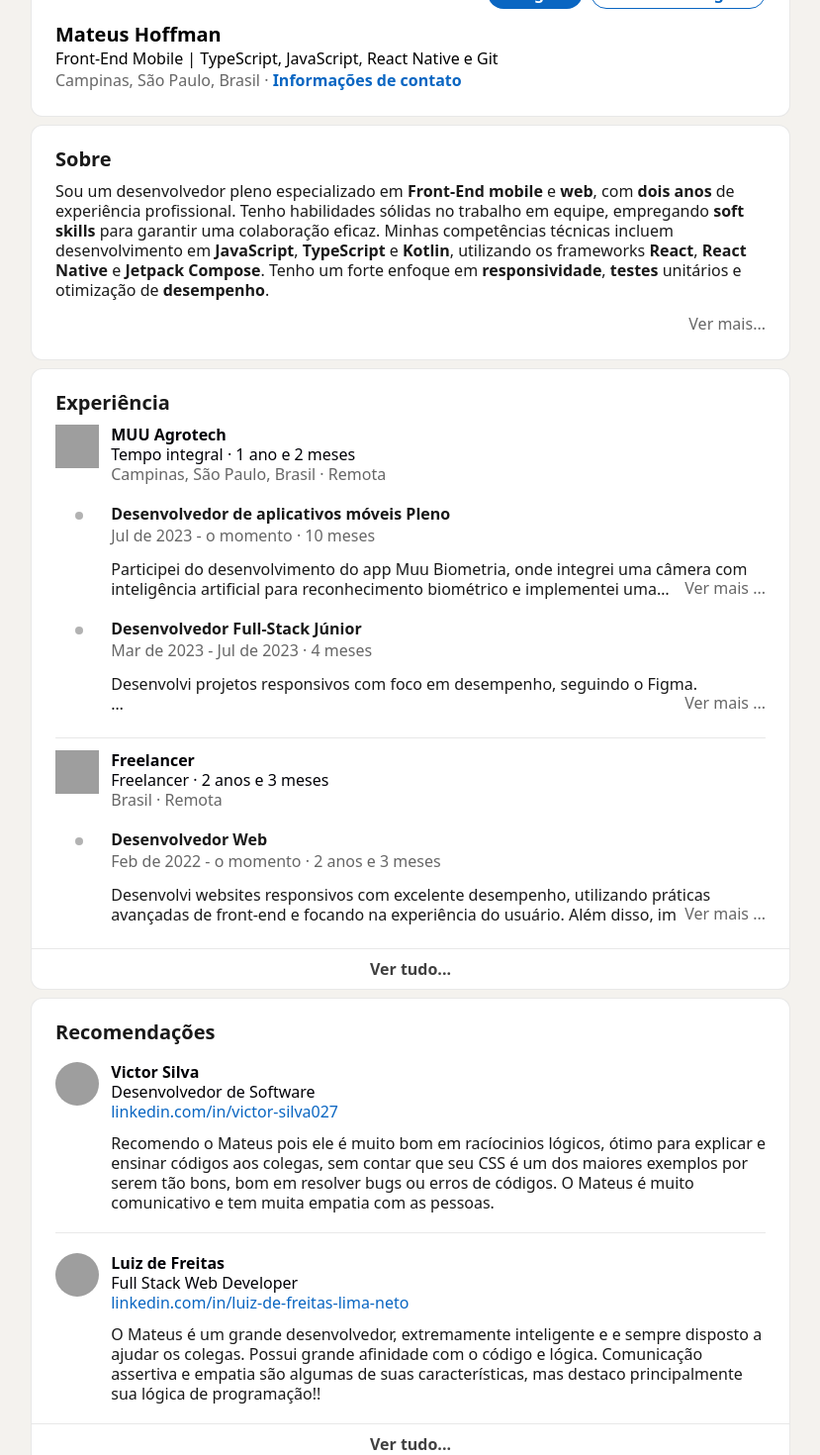
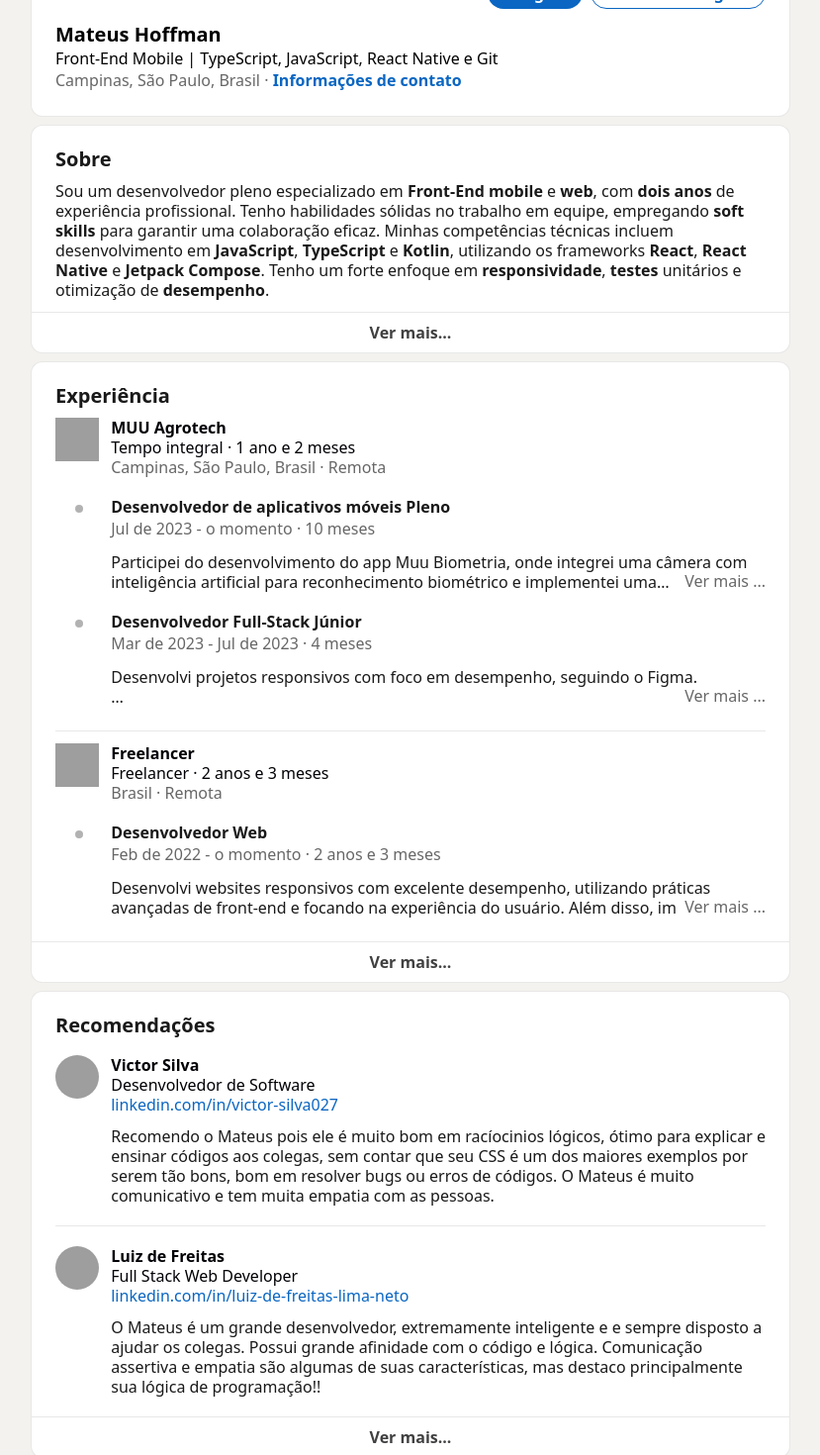
Before and after one commit to MateusHoffman/portfolio, a Next.js app: page / in a window 1280 px wide. Shown: the part 300-1770 px from the top of the page at 99% size, without its empty margins (225-1054 px from the left). Built offline with nearby package versions, Linux system fonts and the light colour scheme; grey boxes are pictures that could not be loaded.

Commit message:
Updated footer sections

```diff
--- a/src/app/_components/about/About.tsx
+++ b/src/app/_components/about/About.tsx
@@ -31,21 +31,27 @@ export default function About() {
 
   return (
     <>
-      <section className="md:w-3/5 2xl:w-5/12 md:p-6 p-4 w-full border-[1px] border-[#8C8C8C] border-opacity-20 md:rounded-xl bg-white">
+      <section className="md:w-3/5 2xl:w-5/12 w-full border-[1px] border-[#8C8C8C] border-opacity-20 md:rounded-xl bg-white">
+        <header className="px-4 pt-4 md:px-6 md:pt-6">
           <h1 className="text-black text-opacity-90 text-xl font-semibold leading-5">
             Sobre
           </h1>
+        </header>
+        <main className="px-4 md:px-6">
           <p
             className="py-3 text-black text-opacity-90 text-base leading-5 font-normal"
-          dangerouslySetInnerHTML={{ __html: boldWordsInText(aboutData.mainText, wordsToBold) }}
+            dangerouslySetInnerHTML={{
+              __html: boldWordsInText(aboutData.mainText, wordsToBold),
+            }}
           />
-        <div className="w-full flex justify-end">
-          <button onClick={handleSeeMore}>
-            <span className="text-black text-opacity-60 text-base leading-5 font-normal">
+        </main>
+        <footer className="px-4 md:px-6 py-2 border-t-[1px] border-t-[#8C8C8C] border-opacity-20 hover:bg-[#8c8c8c1a]">
+          <button onClick={handleSeeMore} className="w-full text-center">
+            <span className="text-base text-[#000000BF] font-semibold">
               Ver mais...
             </span>
           </button>
-        </div>
+        </footer>
       </section>
       <ModalAbout isOpen={isOpenModalAbout} setIsOpen={setIsOpenModalAbout} />
     </>
--- a/src/app/_components/experience/Experience.tsx
+++ b/src/app/_components/experience/Experience.tsx
@@ -27,7 +27,7 @@ export default function Experience() {
         <footer className="px-4 md:px-6 py-2 border-t-[1px] border-t-[#8C8C8C] border-opacity-20 hover:bg-[#8c8c8c1a]">
           <button onClick={handleSeeMore} className="w-full text-center">
             <span className="text-base text-[#000000BF] font-semibold">
-              Ver tudo...
+              Ver mais...
             </span>
           </button>
         </footer>
--- a/src/app/_components/recommendation/Recommendation.tsx
+++ b/src/app/_components/recommendation/Recommendation.tsx
@@ -26,7 +26,7 @@ export default function Recommendation() {
         <footer className="px-4 md:px-6 py-2 border-t-[1px] border-t-[#8C8C8C] border-opacity-20 hover:bg-[#8c8c8c1a]">
           <button onClick={handleSeeMore} className="w-full text-center">
             <span className="text-base text-[#000000BF] font-semibold">
-              Ver tudo...
+              Ver mais...
             </span>
           </button>
         </footer>
```
Lines whose indentation alone changed are shown as unchanged.
